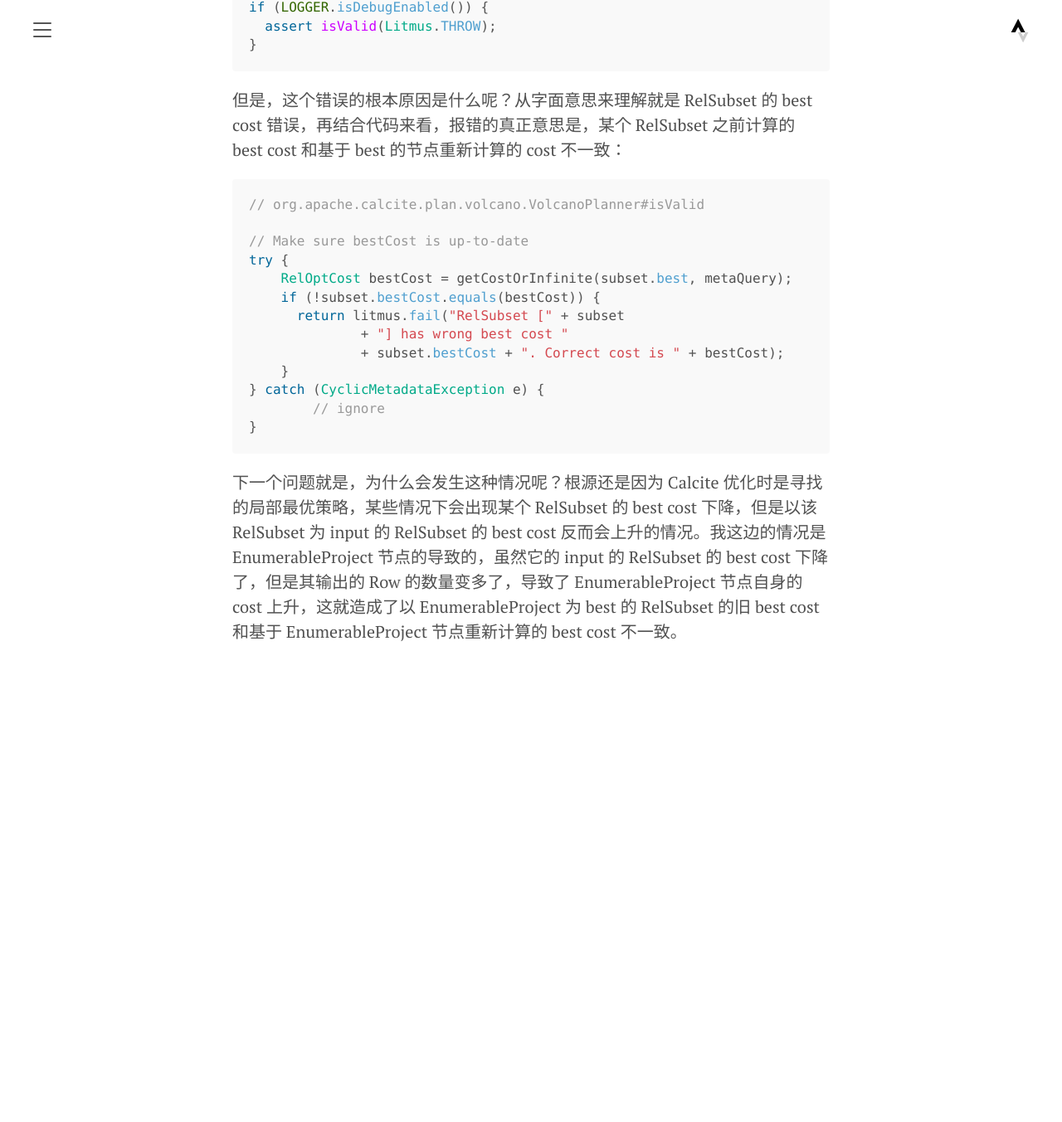
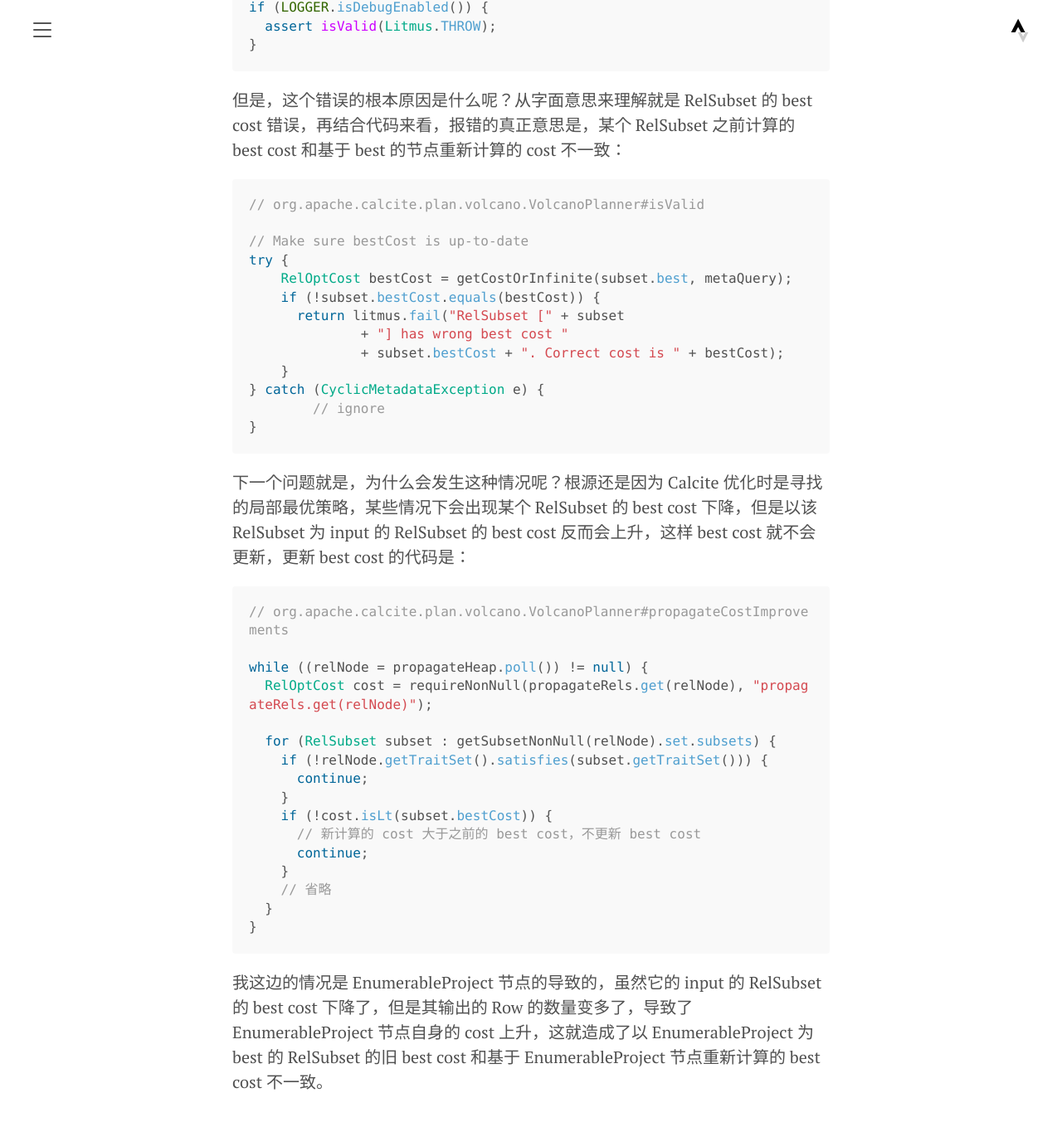
Before and after one commit to yoncise/yoncise.github.io, a Jekyll site: the page built from logs/_posts/2022/2022-11-02-104812644.md, in a window 1280 px wide and 1400 px high, scrolled down 653 px. Shown: the top 1353 px of the window at 83% size. Built offline with Jekyll 4.4.1, drawn with Linux system fonts in a browser that asks for light colours; before the commit the page ends 1510 px from its top, so only the background shows below that.

Commit message:
语雀同步 RelSubset has wrong best cost

````diff
--- a/logs/_posts/2022/2022-11-02-104812644.md
+++ b/logs/_posts/2022/2022-11-02-104812644.md
@@ -32,4 +32,23 @@ try {
 	// ignore
 }
 ```
-下一个问题就是，为什么会发生这种情况呢？根源还是因为 Calcite 优化时是寻找的局部最优策略，某些情况下会出现某个 RelSubset 的 best cost 下降，但是以该 RelSubset 为 input 的 RelSubset 的 best cost 反而会上升的情况。我这边的情况是 EnumerableProject 节点的导致的，虽然它的 input 的 RelSubset 的 best cost 下降了，但是其输出的 Row 的数量变多了，导致了 EnumerableProject 节点自身的 cost 上升，这就造成了以 EnumerableProject 为 best 的 RelSubset 的旧 best cost 和基于 EnumerableProject 节点重新计算的 best cost 不一致。
+下一个问题就是，为什么会发生这种情况呢？根源还是因为 Calcite 优化时是寻找的局部最优策略，某些情况下会出现某个 RelSubset 的 best cost 下降，但是以该 RelSubset 为 input 的 RelSubset 的 best cost 反而会上升，这样 best cost 就不会更新，更新 best cost 的代码是：
+```java
+// org.apache.calcite.plan.volcano.VolcanoPlanner#propagateCostImprovements
+
+while ((relNode = propagateHeap.poll()) != null) {
+  RelOptCost cost = requireNonNull(propagateRels.get(relNode), "propagateRels.get(relNode)");
+
+  for (RelSubset subset : getSubsetNonNull(relNode).set.subsets) {
+    if (!relNode.getTraitSet().satisfies(subset.getTraitSet())) {
+      continue;
+    }
+    if (!cost.isLt(subset.bestCost)) {
+      // 新计算的 cost 大于之前的 best cost，不更新 best cost
+      continue;
+    }
+    // 省略
+  }
+}
+```
+我这边的情况是 EnumerableProject 节点的导致的，虽然它的 input 的 RelSubset 的 best cost 下降了，但是其输出的 Row 的数量变多了，导致了 EnumerableProject 节点自身的 cost 上升，这就造成了以 EnumerableProject 为 best 的 RelSubset 的旧 best cost 和基于 EnumerableProject 节点重新计算的 best cost 不一致。
````
